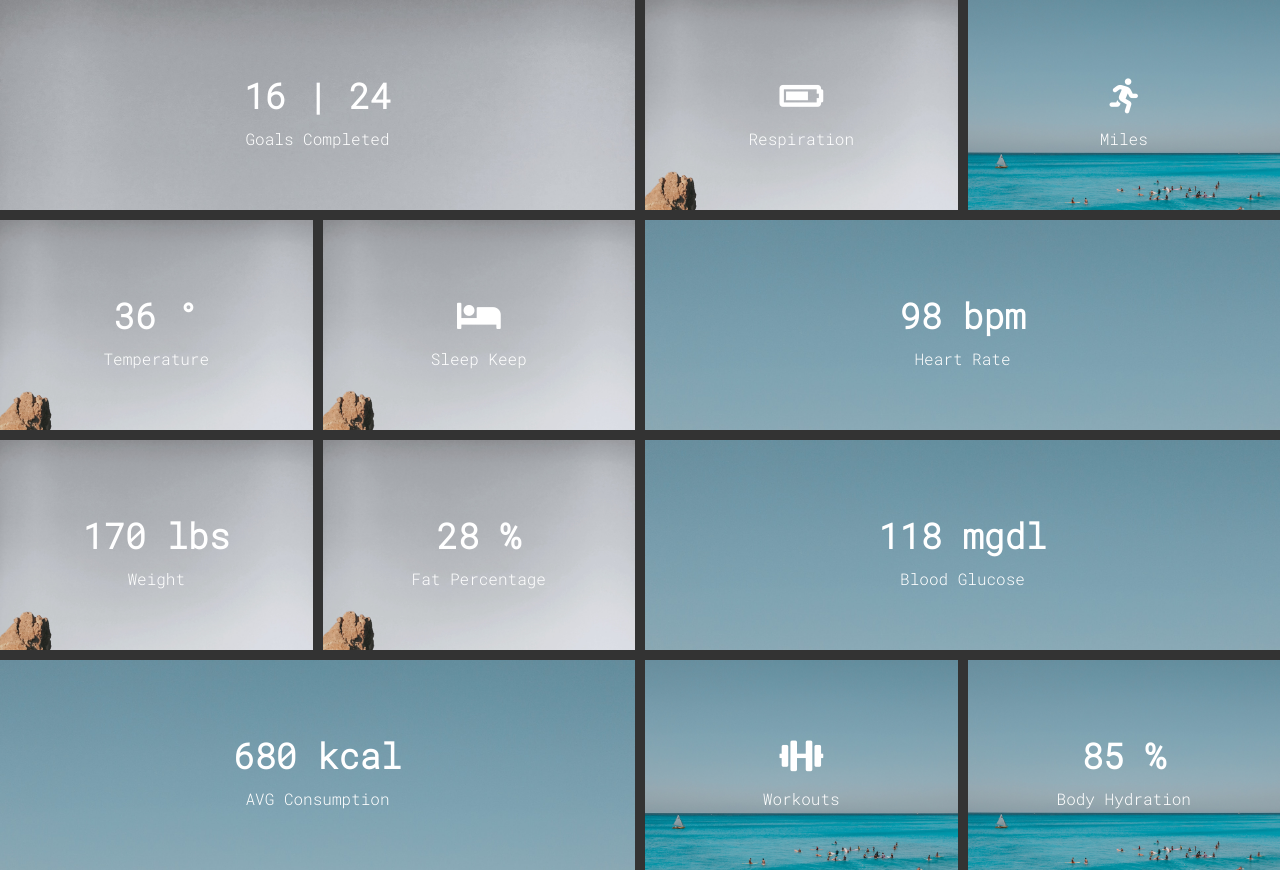
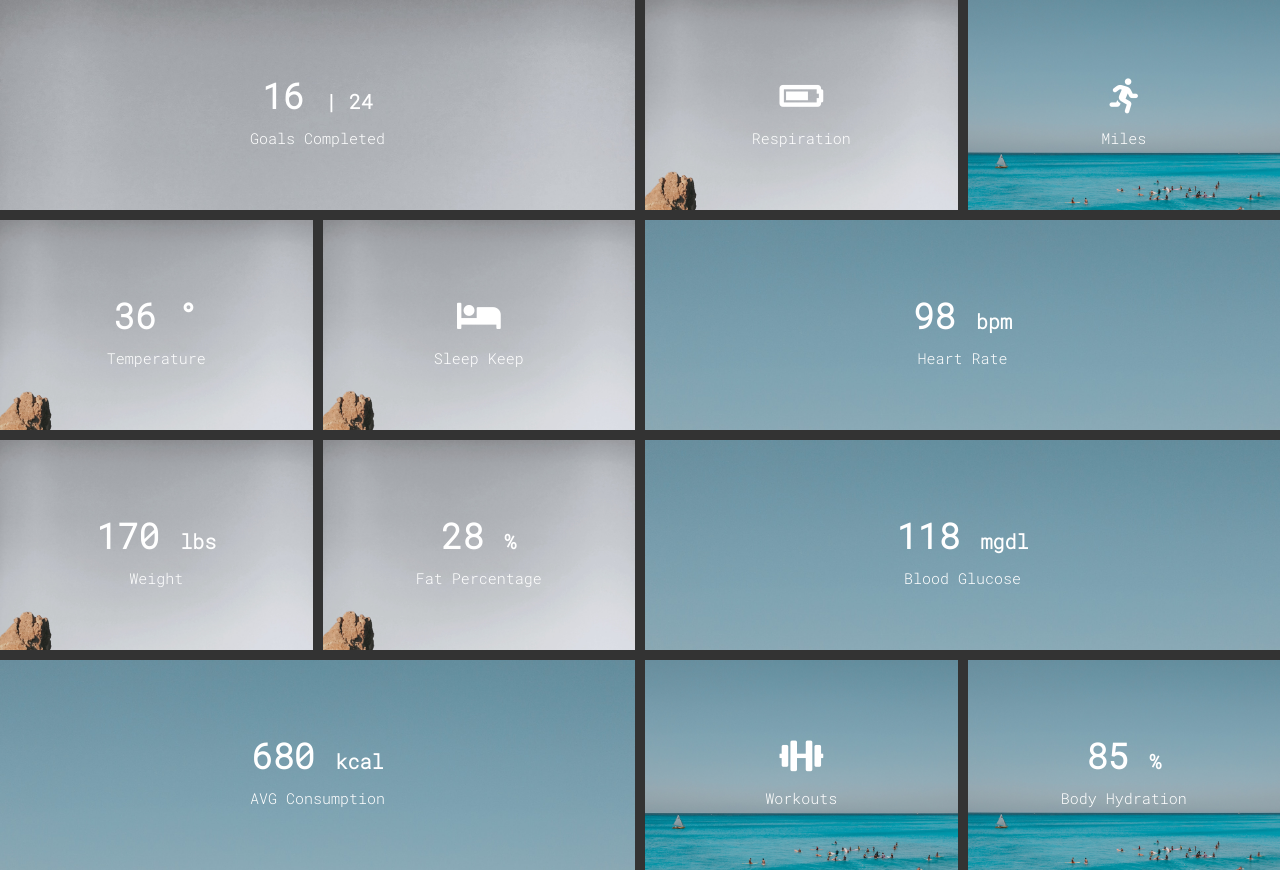
Before and after one commit to BeataJ/cssGrid-imageSpan, a plain HTML site: page index.html in a window 1280 px wide. Drawn offline with Linux system fonts and the light colour scheme.

Commit message:
style h2 span p

```diff
--- a/style.css
+++ b/style.css
@@ -16,6 +16,14 @@ h2 {
   font-size: 35px;
   font-weight: 700;
   margin: 10px;
+}
+
+h2 span {
+  font-size: 20px;
+}
+
+p {
+  font-size: 15px;
 }
 
 .container {
```
